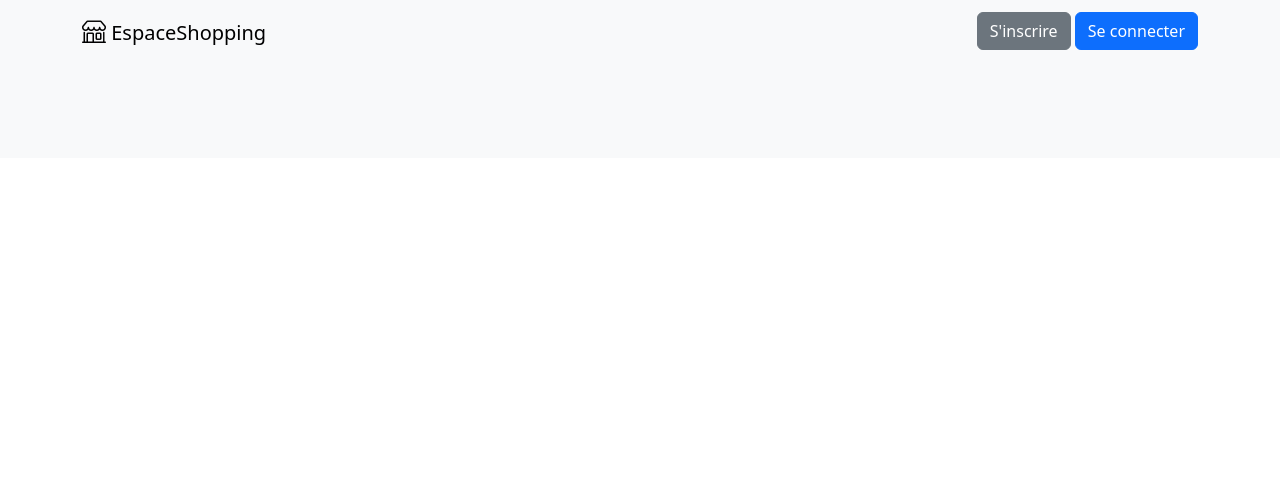
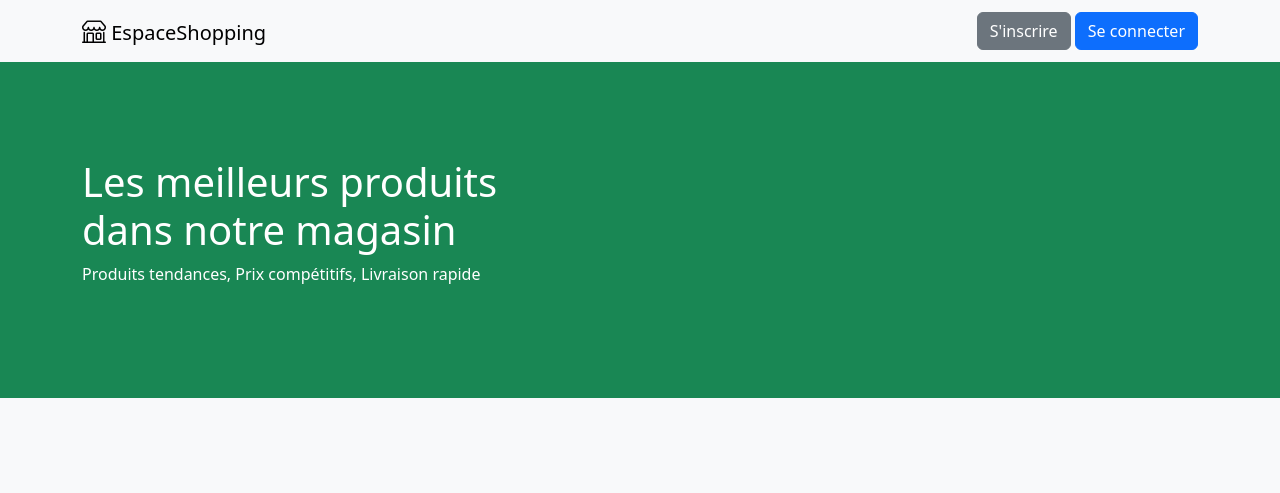
Before and after one commit to DylanLakhdari/EspaceShopping, a Django app: page / in a window 1280 px wide. Shown: the top 493 px of the page. Run offline with Django 5.2, Linux system fonts and the light colour scheme; data that the repository does not hold is empty.

Commit message:
Ajout du template banner.html

```diff
--- /dev/null
+++ b/templates/catalog/banner.html
@@ -0,0 +1,11 @@
+<div class="bg-success text-white py-5">
+    <div class="container py-5">
+      <h1>
+        Les meilleurs produits<br>
+        dans notre magasin
+      </h1>
+      <p>
+        Produits tendances, Prix compétitifs, Livraison rapide
+      </p>
+    </div>
+</div>
--- a/templates/catalog/index.html
+++ b/templates/catalog/index.html
@@ -11,6 +11,8 @@
     {% else %}
         {% include "not_logged_nav.html" %}
     {% endif %}
+
+    {% include "catalog/banner.html" %}
 
 {% endblock %}
 
```
